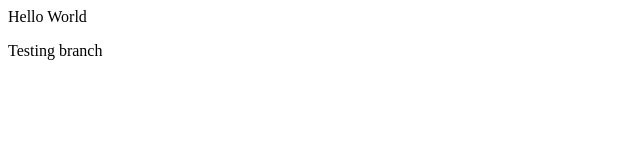
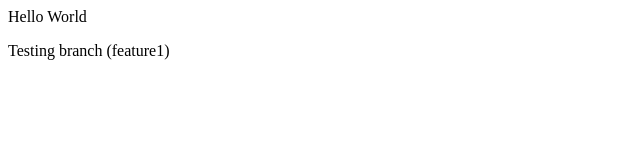
Before and after one commit to tarunmittal1412/Demo, a plain HTML site: page index.html in a window 1280 px wide. Shown: the full height of the page, 0-640 px from the left. Drawn offline with Linux system fonts and the light colour scheme.

Commit message:
feature changes

```diff
--- a/index.html
+++ b/index.html
@@ -1,2 +1,2 @@
 <p> Hello World </p>
-<p> Testing branch</p>
+<p> Testing branch (feature1)</p>
```
